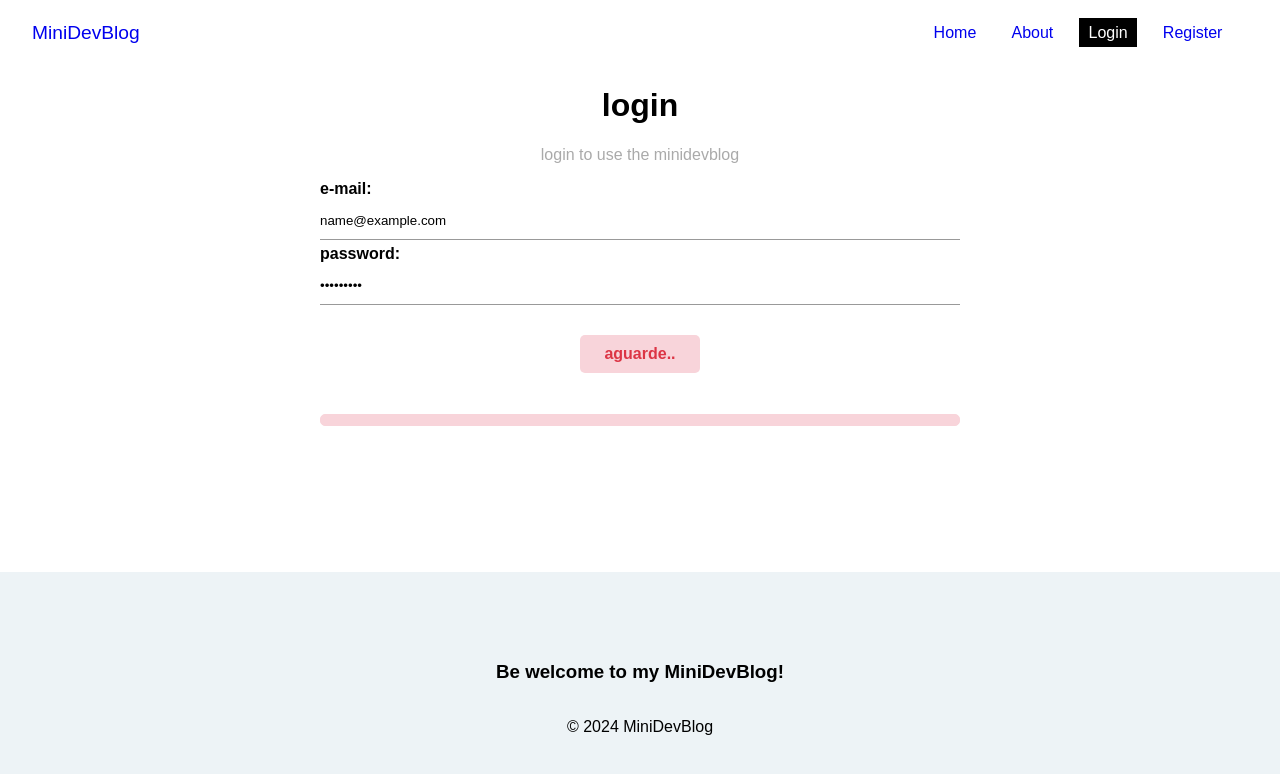
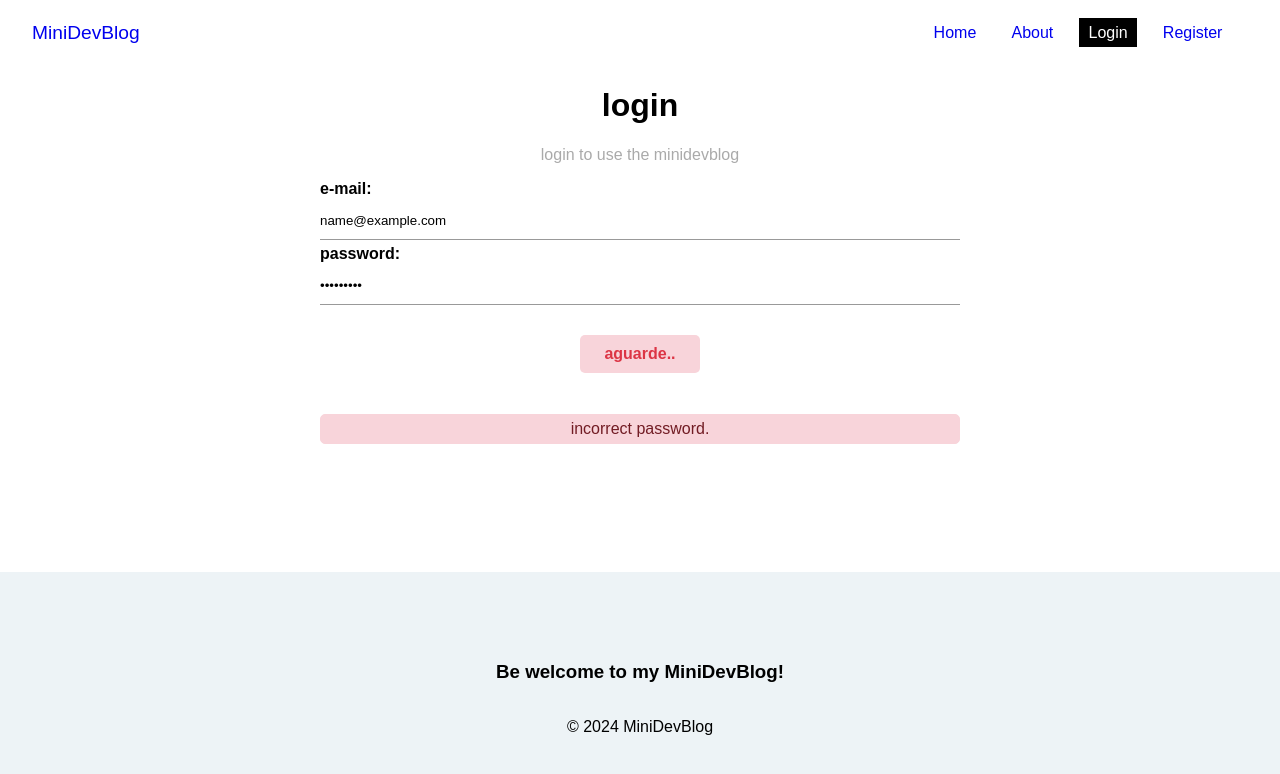
Before and after one commit to pedrohgarbim/dw3_react_minidevblog, a React (Vite) app in the folder minidevblog/: page /login in a window 1280 px wide. Both pictures are taken after typing "name@example.com", "Sample123" into the empty fields and a click on the button "login". Shown: the top 774 px of the page. Built offline with nearby package versions, Linux system fonts and the light colour scheme; no server answers.

Commit message:
finalizações 29/04

```diff
--- a/minidevblog/src/components/Navbar/Navbar.jsx
+++ b/minidevblog/src/components/Navbar/Navbar.jsx
@@ -23,11 +23,7 @@ const Navbar = () => {
             About
           </NavLink>
         </li>
-        {user && (
-          <li>
-            <button onClick={logout}>Logout</button>
-          </li>
-        )}
+
         {!user && (
           <>
             <li>
@@ -56,7 +52,13 @@ const Navbar = () => {
             </li>
           </>
         )}
+        {user && (
+          <li>
+            <button onClick={logout}>Logout</button>
+          </li>
+        )}
       </ul>
+
     </nav>
   );
 };
--- a/minidevblog/src/pages/Login/Login.jsx
+++ b/minidevblog/src/pages/Login/Login.jsx
@@ -1,4 +1,5 @@
 import styles from "./Login.module.css";
+import React from "react"
 
 import { useEffect, useState } from "react";
 import { useAuthentication } from "../../hooks/useAuthentication";
@@ -19,8 +20,10 @@ const Login = () => {
             password,
         };
         const res = await login(user);
-        console.log(res);
+        console.table(res);
+        navigate("/post/create")
     };
+
 
     useEffect(() => {
         console.log(authError);
@@ -43,12 +46,13 @@ const Login = () => {
                     <input type="password" name="password" required placeholder="password" onChange={(e) => setPassword(e.target.value)} value={password}/>
                 </label>
                 {!loading && <button className="btn">login</button>}
-                {loading && (
+                {loading &&
                     <button className="btn" disabled>
                         aguarde..
                     </button>
-                )}
-                {error && <p className="error">{error}</p>}
+
+                }
+                {error && <p className="error">incorrect password. {error}</p>}
             </form>
         </div>
     );
--- a/minidevblog/src/pages/Register/Register.jsx
+++ b/minidevblog/src/pages/Register/Register.jsx
@@ -24,7 +24,7 @@ const Register = () => {
         };
 
         if (password!== confirmPassword){
-            setError("password incorrect.");
+            setError("incorret password.");
             return;
         }
 
```
